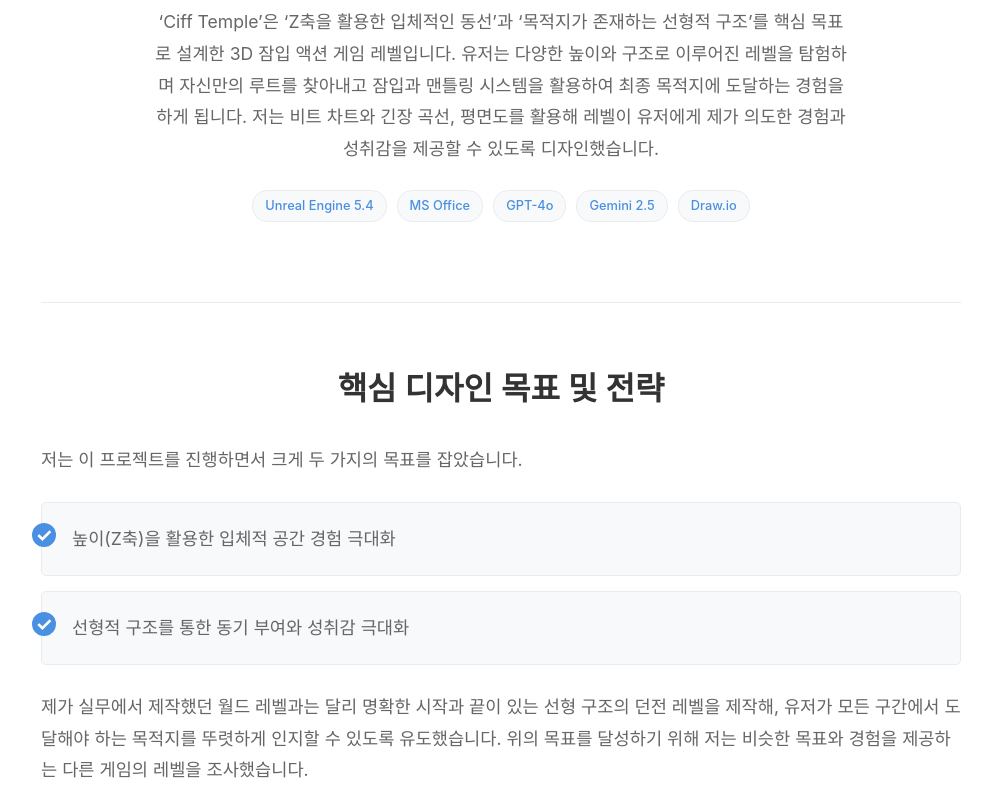
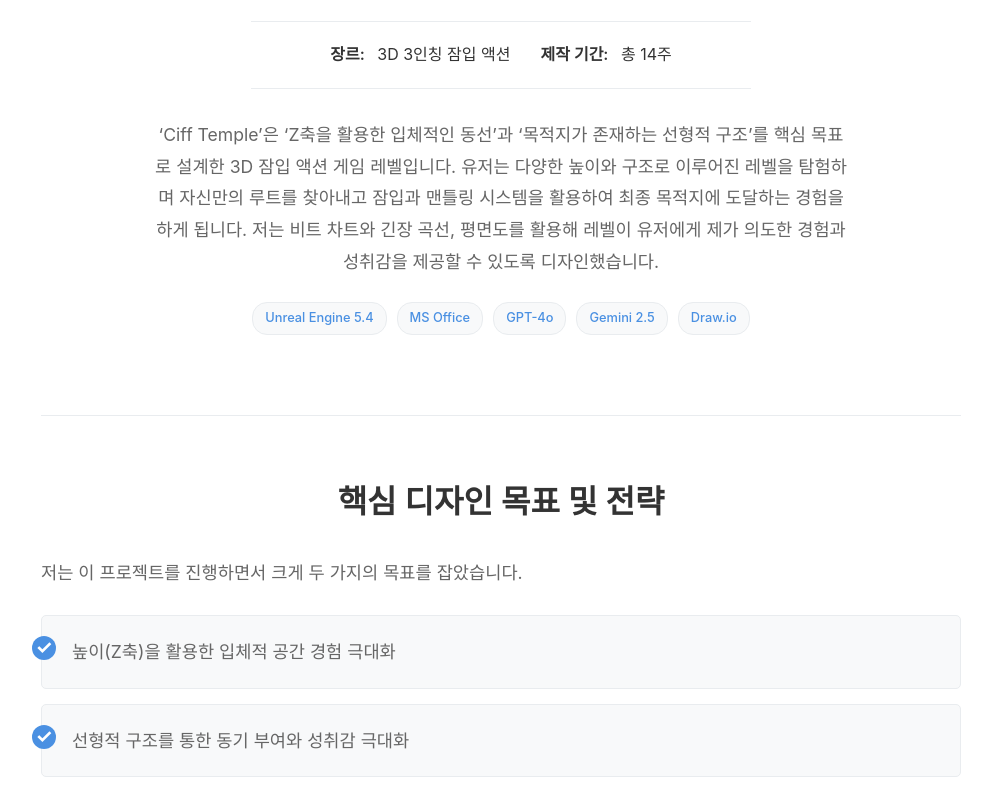
Before and after one commit to PJNIL/PJNIL.github.io, a plain HTML site: page portfolio.html in a window 1280 px wide. Shown: the part 925-1715 px from the top of the page, without its empty margins (139-1131 px from the left). Drawn offline with Linux system fonts and the light colour scheme.

Commit message:
Update portfolio.html

```diff
--- a/portfolio.html
+++ b/portfolio.html
@@ -58,6 +58,29 @@
         }
         .case-study-intro h3 { font-size: 2.2rem; margin-bottom: 15px; }
         .case-study-intro p { font-size: 1.1rem; max-width: 700px; margin: 0 auto 25px auto; color: var(--light-text-color); line-height: 1.8; }
+
+        /* [추가됨] 프로젝트 메타 정보 리스트 스타일 */
+        .project-meta-list {
+            list-style: none;
+            padding: 20px 0;
+            margin: 30px auto;
+            max-width: 500px;
+            border-top: 1px solid var(--border-color);
+            border-bottom: 1px solid var(--border-color);
+            display: flex;
+            justify-content: center;
+            gap: 30px;
+        }
+        .project-meta-list li {
+            font-size: 1rem;
+            color: var(--dark-text-color);
+        }
+        .project-meta-list .label {
+            font-weight: 600;
+            color: var(--dark-text-color);
+            margin-right: 8px;
+        }
+
         .tech-tags { display: flex; flex-wrap: wrap; gap: 10px; justify-content: center; }
         .tech-tag {
             background-color: var(--secondary-bg-color); color: var(--primary-color);
@@ -86,6 +109,7 @@
         .reference-images img {
             width: 100%; max-width: 200px; height: auto; border-radius: 4px;
             border: 1px solid var(--border-color); box-shadow: 0 2px 5px rgba(0,0,0,0.05);
+            cursor: pointer;
         }
         .reference-images figcaption {
             margin-top: 10px; font-size: 0.9rem; color: var(--light-text-color);
@@ -98,7 +122,7 @@
         }
         .process-image-single img {
             max-width: 100%;
-            width: 700px; /* 최대 너비 지정 */
+            width: 700px;
             height: auto;
             border-radius: 4px;
             border: 1px solid var(--border-color);
@@ -118,7 +142,6 @@
             text-align: center;
         }
 
-
         /* --- 주요 레벨 분석 이미지 스타일 --- */
         .level-analysis-images {
             display: grid; grid-template-columns: repeat(auto-fit, minmax(250px, 1fr));
@@ -133,7 +156,6 @@
         .level-analysis-images figcaption {
              text-align: center; margin-top: 8px; font-size: 0.9rem; color: var(--light-text-color);
         }
-
 
         /* --- 과정 섹션 전용 리스트 스타일 --- */
         .styled-list {
@@ -204,7 +226,6 @@
             margin-bottom: 10px;
         }
 
-
         .gallery-grid {
             display: grid;
             grid-template-columns: repeat(auto-fit, minmax(250px, 1fr));
@@ -268,7 +289,13 @@
             </div>
 
             <section class="case-study-intro">
-                <h3>프로젝트 개요 (Project Overview)</h3>
+                <h3>Cliff Temple</h3>
+
+                <ul class="project-meta-list">
+                    <li><span class="label">장르:</span> 3D 3인칭 잠입 액션</li>
+                    <li><span class="label">제작 기간:</span> 총 14주</li>
+                </ul>
+
                 <p>‘Ciff Temple’은 ‘Z축을 활용한 입체적인 동선’과 ‘목적지가 존재하는 선형적 구조’를 핵심 목표로 설계한 3D 잠입 액션 게임 레벨입니다. 유저는 다양한 높이와 구조로 이루어진 레벨을 탐험하며 자신만의 루트를 찾아내고 잠입과 맨틀링 시스템을 활용하여 최종 목적지에 도달하는 경험을 하게 됩니다. 저는 비트 차트와 긴장 곡선, 평면도를 활용해 레벨이 유저에게 제가 의도한 경험과 성취감을 제공할 수 있도록 디자인했습니다.</p>
                 <div class="tech-tags">
                     <span class="tech-tag">Unreal Engine 5.4</span>
@@ -371,9 +398,13 @@
                     </figure>
                 </div>
 
-                <ul>
-                    <li><strong>루트 A:</strong> 낮은 지대에서 구역에 진입, 적들에게 노출될 개활지를 마주하며 위험을 감수하고 루트를 찾아 나서야 하는 진입로입니다. 단, 루트 A의 경우, 해당 구간의 최종 목표 지점을 직관적으로 가장 먼저 확인할 수 있고, 표시된 안내형 오브젝트들을 통해 동선 계획 수립을 용이하게 진행할 수 있다는 장점이 존재합니다.</li>
-                    <li><strong>루트 B:</strong> 높은 위치의 마천루로 진입하는 이 공간은, 루트 A보다 안전하고, ‘두드려보고’ 건널 수 있는 여유를 제공합니다. 단, 루트 B의 경우, 제한된 시야로 인해 한정된 공간만 미리 확인할 수 있으며, 최종 목표를 어렴풋이 ‘예상’만 가능하도록 만들어, 직접 레벨을 진행해가며 최종 목적지를 확인해야 한다는 단점이 존재합니다.</li>
+                <ul class="styled-list ul">
+                    <li>
+                        <p><strong>루트 A:</strong> 낮은 지대에서 구역에 진입, 적들에게 노출될 개활지를 마주하며 위험을 감수하고 루트를 찾아 나서야 하는 진입로입니다. 단, 루트 A의 경우, 해당 구간의 최종 목표 지점을 직관적으로 가장 먼저 확인할 수 있고, 표시된 안내형 오브젝트들을 통해 동선 계획 수립을 용이하게 진행할 수 있다는 장점이 존재합니다.</p>
+                    </li>
+                    <li>
+                        <p><strong>루트 B:</strong> 높은 위치의 마천루로 진입하는 이 공간은, 루트 A보다 안전하고, ‘두드려보고’ 건널 수 있는 여유를 제공합니다. 단, 루트 B의 경우, 제한된 시야로 인해 한정된 공간만 미리 확인할 수 있으며, 최종 목표를 어렴풋이 ‘예상’만 가능하도록 만들어, 직접 레벨을 진행해가며 최종 목적지를 확인해야 한다는 단점이 존재합니다.</p>
+                    </li>
                 </ul>
 
                 <p>다음은 확장형 보상 공간입니다. 레벨을 진행하면서 유저의 적극성 및 관찰력에 따라 추가적인 보상을 획득할 수 있는 공간들을 마련하여 유저의 승부욕과 성취욕을 자극하도록 설계했습니다.</p>
```
